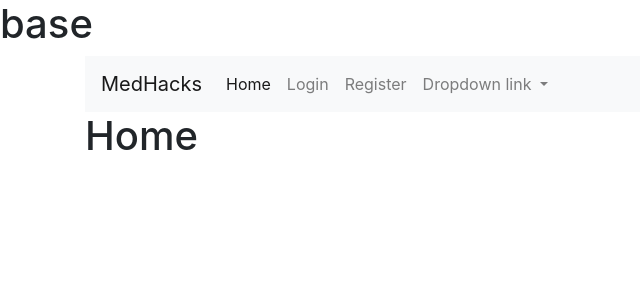
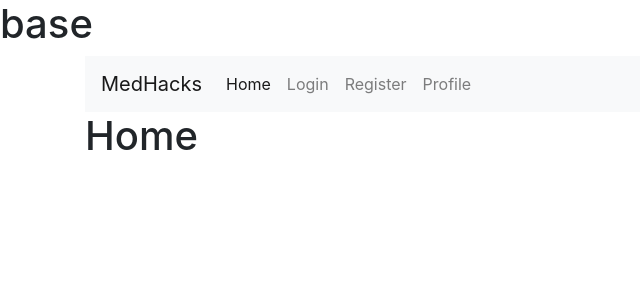
Before and after one commit to matthewsmkim1/MedHacks_Website, a Django app: page /accounts/ in a window 1280 px wide. Shown: the top 300 px of the page, without its empty margins (0-640 px from the left). Run offline with Django 3.2, Linux system fonts and the light colour scheme; some libraries are stand-ins or nearby versions.

Commit message:
basic profile page

```diff
--- a/medhacks/accounts/templates/base.html
+++ b/medhacks/accounts/templates/base.html
@@ -21,15 +21,15 @@
                         <a class="nav-link" href="#">Home <span class="sr-only">(current)</span></a>
                     </li>
                     <li class="nav-item">
-                        <a class="nav-link" href="#">Login</a>
+                        <a class="nav-link" href="/accounts/login">Login</a>
                     </li>
                     <li class="nav-item">
                         <a class="nav-link" href="/accounts/register">Register</a>
                     </li>
-                    <li class="nav-item dropdown">
-                    <a class="nav-link dropdown-toggle" href="#" id="navbarDropdownMenuLink" data-toggle="dropdown" aria-haspopup="true" aria-expanded="false">
-                        Dropdown link
-                    </a>
+                    <li class="nav-item">
+                        <a class="nav-link" href="/accounts/profile">Profile</a>
+                    </li>
+
                 <div class="dropdown-menu" aria-labelledby="navbarDropdownMenuLink">
                     <a class="dropdown-item" href="#">Action</a>
                     <a class="dropdown-item" href="#">Another action</a>
--- a/medhacks/accounts/urls.py
+++ b/medhacks/accounts/urls.py
@@ -12,5 +12,6 @@ urlpatterns = [
     path('', views.home), #this means that accounts/ will render the home function in the views file in accounts
     path('login/', LoginView.as_view(template_name='accounts/login.html'), name="login"),
     path('logout/', LogoutView.as_view(template_name='accounts/logout.html'), name="logout"),
-    path('register/', views.register, name='register')
+    path('register/', views.register, name='register'),
+    path('profile/', views.profile, name='profile')
 ]
--- a/medhacks/accounts/views.py
+++ b/medhacks/accounts/views.py
@@ -1,5 +1,6 @@
 from django.shortcuts import render, HttpResponse, redirect
 from accounts.forms import RegistrationForm
+from django.contrib.auth.models import User
 
 # Create your views here.
 def home(request):
@@ -20,3 +21,7 @@ def register(request):
         form = RegistrationForm()
         args = {'form': form}
         return render(request, 'accounts/reg_form.html', args)
+
+def profile(request):
+    args = {'user': request.user}
+    return render(request, 'accounts/profile.html', args)
```
Also changed, not shown: medhacks/accounts/templates/accounts/profile.html (added, +27 -0 lines), medhacks/db.sqlite3.
